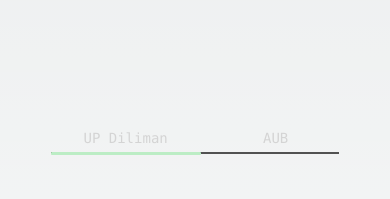
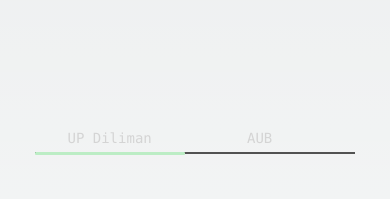
Before and after one commit to riru12/riruweb, a Next.js app: page / in a window 390 px wide. Shown: the part 1520-1719 px from the top of the page. Built offline with nearby package versions, Linux system fonts and the light colour scheme.

Commit message:
adjusted padding for overscroll window

```diff
--- a/app/components/work.jsx
+++ b/app/components/work.jsx
@@ -21,7 +21,7 @@ const Work = () => {
                 <input id="tab-2" name="slider" className="hidden" type="radio"></input>
                 <input id="tab-3" name="slider" className="hidden" type="radio"></input>
                 <div className="flex gap-10 flex-col md:h-[40vh] md:flex-row">
-                    <div className="mx-[-10vh] px-24 md:mx-auto md:px-0"> {/* ADJUST PADDING HERE WHEN SCALING (the one not in md breakpoint, probably change it to 10 in the future) */}
+                    <div className="mx-[-10vh] px-20 md:mx-auto md:px-0"> {/* ADJUST PADDING HERE WHEN SCALING (the one not in md breakpoint, probably change it to 10 in the future) */}
                         <div className="relative h-min w-full overflow-x-scroll md:overflow-hidden">
                             <nav className="flex flex-row md:flex-col">
                                 <div className="whitespace-nowrap shrink-0 w-[150px] md:w-full"><label htmlFor="tab-1" className="block font-mono text-neutral-300 cursor-pointer py-2 px-0 text-sm text-center md:px-4 md:text-base md:text-left hover:bg-neutral-900">UP Diliman</label></div>
```
